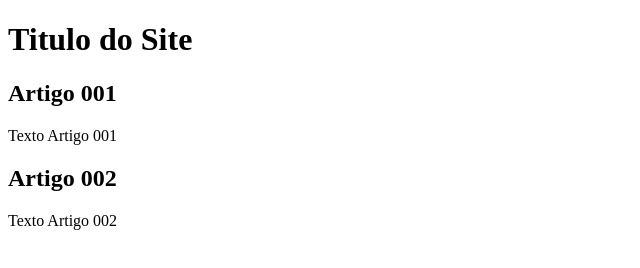
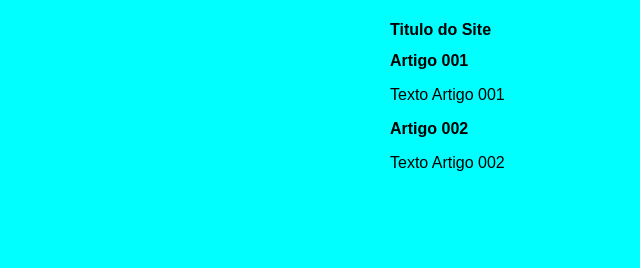
Before and after one commit to Lipegithub7/Teste-Branches, a plain HTML site: page index.html in a window 1280 px wide. Shown: the whole page, without its empty margins (0-640 px from the left). Drawn offline with Linux system fonts and the light colour scheme.

Commit message:
Iniciei o Design

```diff
--- /dev/null
+++ b/estilos/style.css
@@ -0,0 +1,11 @@
+*{
+    font-family: Arial, Helvetica, sans-serif;
+font-size: 16px;
+}
+body{
+    background-color: aqua;
+    width: 500px;
+    margin: auto;
+    padding: 10px;
+    box-shadow: 3px 3p 5px rgba(0, 0, 0, 0.473);
+}
--- a/index.html
+++ b/index.html
@@ -4,6 +4,7 @@
     <meta charset="UTF-8">
     <meta name="viewport" content="width=device-width, initial-scale=1.0">
     <title>Titulo do site</title>
+<link rel="stylesheet" href="estilos/style.css">
 </head>
 <body>
     <main>
```
